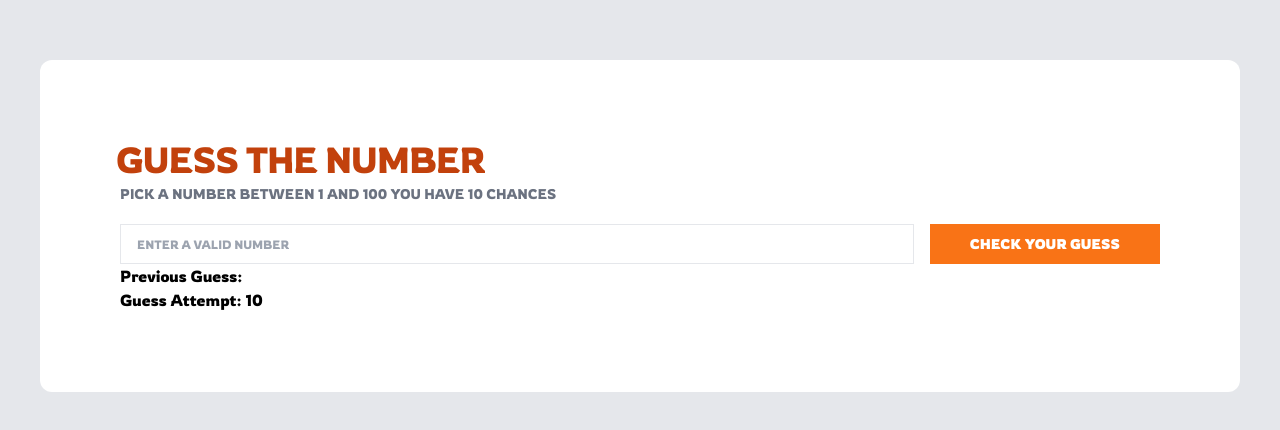
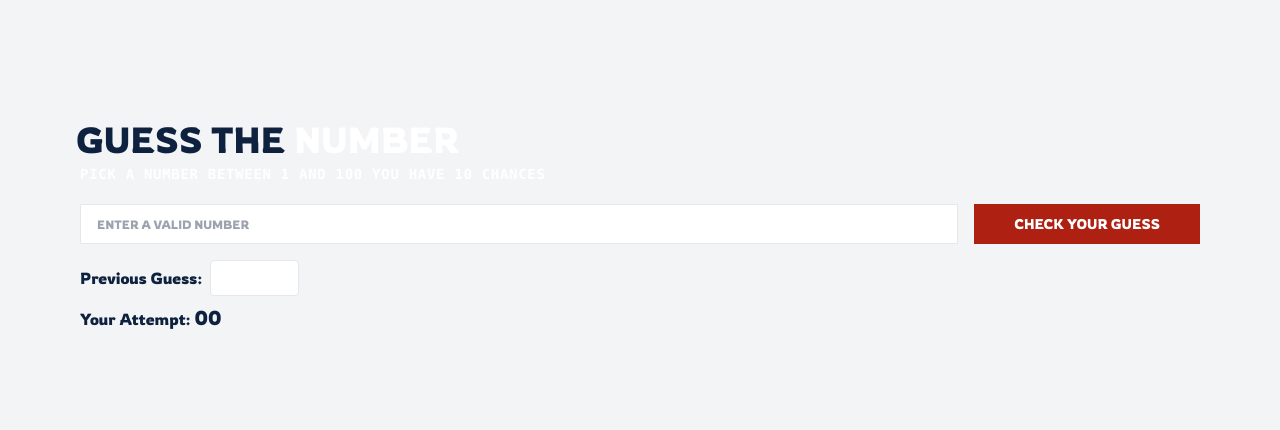
Before and after one commit to uniqweber/guessing-number-game, a website: page index.html in a window 1280 px wide. Shown: the part 174-604 px from the top of the page. Drawn offline with Linux system fonts and the light colour scheme.

Commit message:
ui part color is not matching trying create new ui

```diff
--- a/index.html
+++ b/index.html
@@ -8,15 +8,15 @@
   </head>
   <body>
     <main
-      class="bg-gray-200 min-h-screen flex items-center justify-center sm:p-10"
+      class="bg-gray-100 min-h-screen flex items-center justify-center sm:p-10"
     >
-      <div class="bg-white w-full sm:p-20 rounded-xl">
-        <h1
-          class="uppercase font-game text-4xl tracking-tight text-orange-700 -ml-1"
+      <div class="= w-full sm:p-10 rounded-xl">
+        <h1 class="uppercase font-game text-4xl text-dark -ml-1">
+          Guess the <span class="text-white">Number</span>
+        </h1>
+        <p
+          class="text-white font-mono text-sm mb-5 uppercase mt-1 font-bold tracking-wider"
         >
-          Guess the Number
-        </h1>
-        <p class="text-gray-500 text-sm mb-5 uppercase mt-1 font-[500]">
           Pick a number between 1 and 100 you have 10 chances
         </p>
         <div>
@@ -25,17 +25,29 @@
               type="number"
               id="userInput"
               placeholder="ENTER A VALID NUMBER"
-              class="block w-full border text-xs h-full focus:border-blue-500 px-4"
+              class="block w-full border text-xs h-full focus:border-warning outline-none px-4"
             />
             <button
-              class="bg-orange-500 flex-shrink-0 text-white uppercase font-semibold h-full text-sm px-10"
+              class="bg-error flex-shrink-0 text-white uppercase h-full text-sm px-10"
             >
-              CHeck your guess
+              Check your guess
             </button>
           </div>
-          <div>
-            <p>Previous Guess:</p>
-            <p>Guess Attempt: 10</p>
+          <div class="mt-4 text-dark">
+            <div class="flex items-center gap-2 mb-2">
+              <h2 class="flex-shrink-0">Previous Guess:</h2>
+
+              <div class="grid w-full grid-cols-10 gap-3">
+                <div
+                  id="previousGuess"
+                  class="rounded w-full bg-white border h-9 px-1"
+                ></div>
+              </div>
+            </div>
+            <p class="">
+              <span class="">Your Attempt:</span>
+              <span class="text-xl">00</span>
+            </p>
           </div>
         </div>
       </div>
```
Also changed, not shown: styles/build.css.
